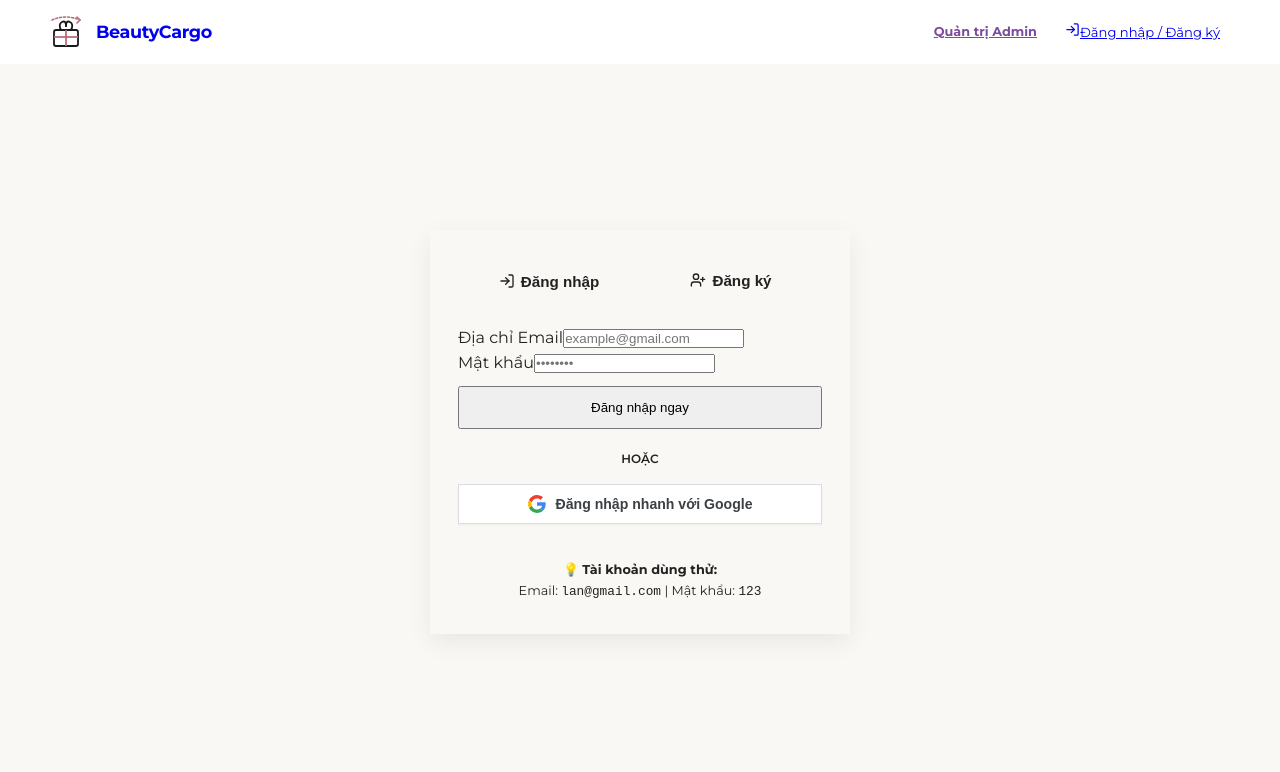
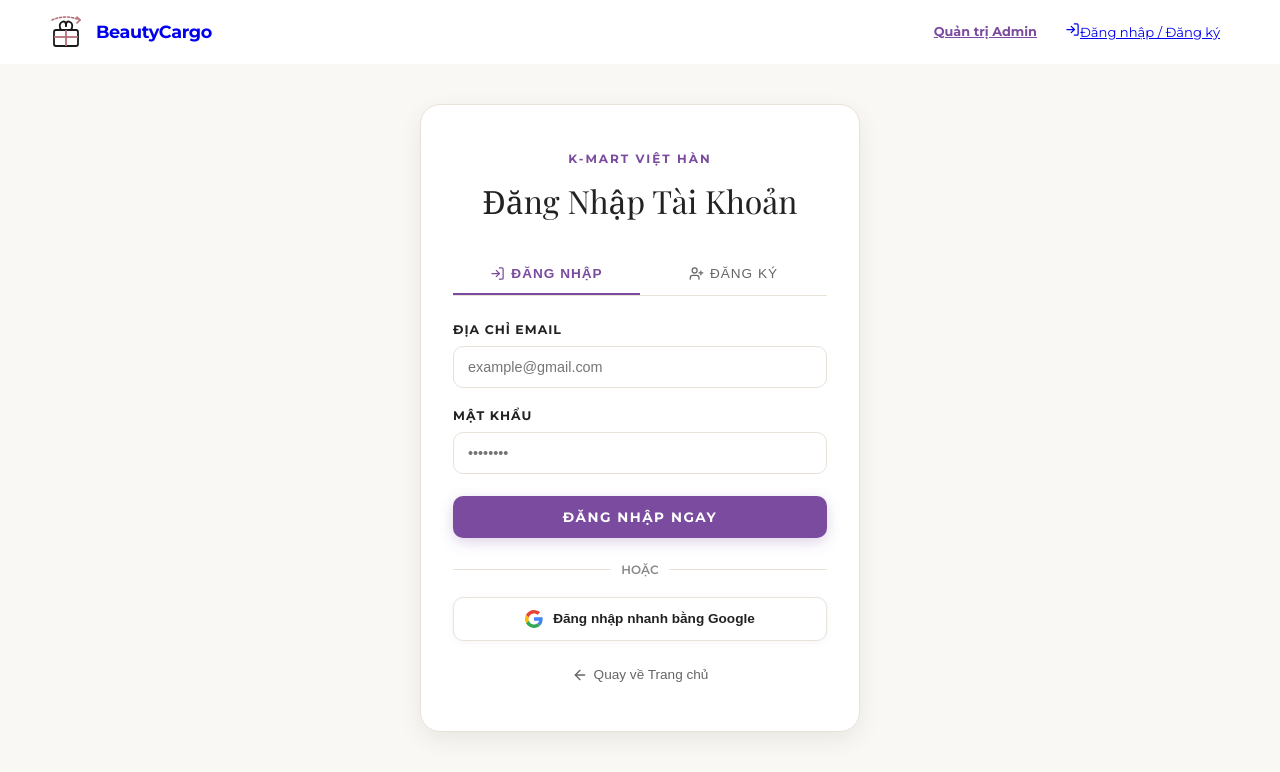
Before and after one commit to vutan2k/oderho, a React (Vite) app: page /login in a window 1280 px wide. Shown: the top 772 px of the page. Built offline with nearby package versions, Linux system fonts and the light colour scheme; a web font is replaced by a local one.

Commit message:
Đưa ĐĂNG NHẬP hòa nhập tự nhiên vào chuỗi Menu Header và đồng bộ phông chữ Montserrat/Playfair

```diff
--- a/src/pages/KROrderHomePage.jsx
+++ b/src/pages/KROrderHomePage.jsx
@@ -86,97 +86,27 @@ export default function KROrderHomePage() {
                 <li><a href="#health">THỰC PHẨM CHỨC NĂNG</a></li>
                 <li><a href="#pharmacy">HIỆU THUỐC HÀN</a></li>
                 <li><a href="#payment">THANH TOÁN QR</a></li>
+                {currentUser ? (
+                  <>
+                    <li><Link to="/orders" style={{ color: 'var(--purple-primary)', fontWeight: 700 }}>ĐƠN CỦA TÔI</Link></li>
+                    <li><button onClick={() => logoutUser()} style={{ background: 'none', border: 'none', font: 'inherit', cursor: 'pointer', color: 'var(--text-muted)', fontSize: '0.82rem', fontWeight: 600, letterSpacing: '1px' }}>ĐĂNG XUẤT</button></li>
+                  </>
+                ) : (
+                  <li><Link to="/login">ĐĂNG NHẬP</Link></li>
+                )}
               </ul>
             </nav>
 
-            {/* Action Icons & User Auth Controls */}
-            <div className="nav-icons" style={{ display: 'flex', alignItems: 'center', gap: '12px' }}>
+            {/* Action Icons */}
+            <div className="nav-icons" style={{ display: 'flex', alignItems: 'center', gap: '16px' }}>
               <a href="#products" className="icon-btn" aria-label="Tìm kiếm" title="Tìm kiếm">
                 <Search size={18} />
               </a>
               <a href="#payment" className="icon-btn" aria-label="Thanh toán VietQR" title="Thanh toán VietQR">
                 <QrCode size={18} />
               </a>
-
-              {/* Phân biệt khi đã Đăng nhập và chưa Đăng nhập */}
-              {currentUser ? (
-                <div style={{ display: 'flex', alignItems: 'center', gap: '10px' }}>
-                  <Link
-                    to="/orders"
-                    style={{
-                      display: 'inline-flex',
-                      alignItems: 'center',
-                      gap: '6px',
-                      padding: '6px 14px',
-                      borderRadius: '20px',
-                      backgroundColor: 'rgba(122, 75, 158, 0.1)',
-                      color: 'var(--purple-primary)',
-                      fontSize: '0.82rem',
-                      fontWeight: 700,
-                      textDecoration: 'none'
-                    }}
-                  >
-                    <Package size={15} />
-                    <span>Đơn của tôi</span>
-                  </Link>
-
-                  <div style={{ display: 'flex', alignItems: 'center', gap: '6px', fontSize: '0.82rem', fontWeight: 600, color: 'var(--text-dark)' }}>
-                    {currentUser.photoURL ? (
-                      <img src={currentUser.photoURL} alt="" style={{ width: '26px', height: '26px', borderRadius: '50%' }} />
-                    ) : (
-                      <User size={16} color="var(--purple-primary)" />
-                    )}
-                    <span>{currentUser.name || currentUser.email.split('@')[0]}</span>
-                  </div>
-
-                  <button
-                    onClick={() => logoutUser()}
-                    style={{
-                      background: 'none',
-                      border: 'none',
-                      color: '#9CA3AF',
-                      fontSize: '0.8rem',
-                      cursor: 'pointer',
-                      padding: '4px'
-                    }}
-                    title="Đăng xuất"
-                  >
-                    <LogOut size={16} />
-                  </button>
-                </div>
-              ) : (
-                <div style={{ display: 'flex', alignItems: 'center', gap: '8px' }}>
-                  <Link
-                    to="/login"
-                    className="btn-gold"
-                    style={{
-                      padding: '8px 16px',
-                      fontSize: '0.82rem',
-                      borderRadius: '20px',
-                      display: 'inline-flex',
-                      alignItems: 'center',
-                      gap: '6px'
-                    }}
-                  >
-                    <LogIn size={15} />
-                    <span>Đăng nhập / Đăng ký</span>
-                  </Link>
-                </div>
-              )}
-
-              {/* Lối vào Admin */}
-              <Link
-                to="/admin/login"
-                style={{
-                  fontSize: '0.78rem',
-                  fontWeight: 700,
-                  color: '#9CA3AF',
-                  textDecoration: 'none',
-                  paddingLeft: '8px',
-                  borderLeft: '1px solid #E5E7EB'
-                }}
-              >
-                Admin
+              <Link to="/admin/login" className="icon-btn" aria-label="Admin" title="Cổng Admin" style={{ opacity: 0.5, fontSize: '0.75rem', fontWeight: 600 }}>
+                ADMIN
               </Link>
             </div>
           </div>
--- a/src/pages/LoginPage.jsx
+++ b/src/pages/LoginPage.jsx
@@ -1,7 +1,7 @@
 import React, { useState, useContext } from 'react';
 import { useNavigate } from 'react-router-dom';
 import { AppContext } from '../context/AppContext';
-import { LogIn, UserPlus, ShieldAlert } from 'lucide-react';
+import { LogIn, UserPlus, ShieldAlert, ArrowLeft } from 'lucide-react';
 
 export default function LoginPage() {
   const { loginUser, registerUser, loginWithGoogleAuth } = useContext(AppContext);
@@ -40,26 +40,36 @@ export default function LoginPage() {
 
   return (
     <div style={{
-      minHeight: 'calc(100vh - 64px)',
+      minHeight: 'calc(100vh - 120px)',
       display: 'flex',
       alignItems: 'center',
       justifyContent: 'center',
-      background: 'var(--bg-subtle)',
+      backgroundColor: 'var(--bg-ivory)',
       padding: '40px 20px',
     }}>
       <div style={{
         width: '100%',
-        maxWidth: '420px',
-        background: 'var(--bg)',
-        borderRadius: 'var(--radius-lg)',
-        border: '1px solid var(--border)',
+        maxWidth: '440px',
+        backgroundColor: '#FFFFFF',
+        borderRadius: '20px',
+        border: '1px solid var(--border-color)',
         boxShadow: 'var(--shadow-md)',
-        padding: '32px 28px',
+        padding: '40px 32px',
       }}>
+        {/* Title Header */}
+        <div style={{ textAlign: 'center', marginBottom: '28px' }}>
+          <span style={{ fontSize: '0.75rem', fontWeight: 700, letterSpacing: '2px', color: 'var(--purple-primary)', textTransform: 'uppercase' }}>
+            K-MART VIỆT HÀN
+          </span>
+          <h2 style={{ fontSize: '2rem', fontFamily: 'var(--font-serif)', color: 'var(--text-dark)', fontWeight: 400, marginTop: '4px' }}>
+            {isLoginTab ? 'Đăng Nhập Tài Khoản' : 'Đăng Ký Tài Khoản'}
+          </h2>
+        </div>
+
         {/* Tab switcher */}
         <div style={{
           display: 'flex',
-          borderBottom: '1px solid var(--border)',
+          borderBottom: '1px solid var(--border-color)',
           marginBottom: '24px',
         }}>
           <button
@@ -67,13 +77,15 @@ export default function LoginPage() {
             onClick={() => { setIsLoginTab(true); setError(''); }}
             style={{
               flex: 1,
-              padding: '10px',
+              padding: '12px',
               background: 'none',
               border: 'none',
-              borderBottom: isLoginTab ? '2px solid var(--accent)' : '2px solid transparent',
-              color: isLoginTab ? 'var(--accent)' : 'var(--text-secondary)',
-              fontWeight: 700,
-              fontSize: '0.95rem',
+              borderBottom: isLoginTab ? '2px solid var(--purple-primary)' : '2px solid transparent',
+              color: isLoginTab ? 'var(--purple-primary)' : 'var(--text-muted)',
+              fontWeight: isLoginTab ? 700 : 500,
+              fontSize: '0.85rem',
+              letterSpacing: '1px',
+              textTransform: 'uppercase',
               cursor: 'pointer',
               display: 'flex',
               alignItems: 'center',
@@ -81,20 +93,22 @@ export default function LoginPage() {
               gap: '6px',
             }}
           >
-            <LogIn size={16} /> Đăng nhập
+            <LogIn size={15} /> Đăng nhập
           </button>
           <button
             type="button"
             onClick={() => { setIsLoginTab(false); setError(''); }}
             style={{
               flex: 1,
-              padding: '10px',
+              padding: '12px',
               background: 'none',
               border: 'none',
-              borderBottom: !isLoginTab ? '2px solid var(--accent)' : '2px solid transparent',
-              color: !isLoginTab ? 'var(--accent)' : 'var(--text-secondary)',
-              fontWeight: 700,
-              fontSize: '0.95rem',
+              borderBottom: !isLoginTab ? '2px solid var(--purple-primary)' : '2px solid transparent',
+              color: !isLoginTab ? 'var(--purple-primary)' : 'var(--text-muted)',
+              fontWeight: !isLoginTab ? 700 : 500,
+              fontSize: '0.85rem',
+              letterSpacing: '1px',
+              textTransform: 'uppercase',
               cursor: 'pointer',
               display: 'flex',
               alignItems: 'center',
@@ -102,19 +116,19 @@ export default function LoginPage() {
               gap: '6px',
             }}
           >
-            <UserPlus size={16} /> Đăng ký
+            <UserPlus size={15} /> Đăng ký
           </button>
         </div>
 
         {error && (
           <div style={{
-            background: '#fff0f0',
-            border: '1px solid #ffcdd2',
-            color: '#c62828',
-            borderRadius: 'var(--radius-sm)',
-            padding: '10px 14px',
+            backgroundColor: '#FEF2F2',
+            border: '1px solid #FCA5A5',
+            color: '#991B1B',
+            borderRadius: '10px',
+            padding: '12px 14px',
             fontSize: '0.85rem',
-            marginBottom: '16px',
+            marginBottom: '20px',
             display: 'flex',
             alignItems: 'center',
             gap: '8px',
@@ -126,60 +140,87 @@ export default function LoginPage() {
 
         <form onSubmit={handleSubmit}>
           {!isLoginTab && (
-            <div className="form-group">
-              <label className="form-label">Họ và tên</label>
+            <div style={{ marginBottom: '18px' }}>
+              <label style={{ display: 'block', fontSize: '0.78rem', fontWeight: 700, letterSpacing: '1px', textTransform: 'uppercase', color: 'var(--text-dark)', marginBottom: '6px' }}>
+                Họ và tên
+              </label>
               <input
                 type="text"
-                className="input"
                 placeholder="Nguyễn Văn A"
                 value={name}
                 onChange={(e) => setName(e.target.value)}
                 required
+                style={{
+                  width: '100%',
+                  padding: '12px 14px',
+                  borderRadius: '10px',
+                  border: '1px solid var(--border-color)',
+                  fontSize: '0.9rem',
+                  outline: 'none'
+                }}
               />
             </div>
           )}
 
-          <div className="form-group">
-            <label className="form-label">Địa chỉ Email</label>
+          <div style={{ marginBottom: '18px' }}>
+            <label style={{ display: 'block', fontSize: '0.78rem', fontWeight: 700, letterSpacing: '1px', textTransform: 'uppercase', color: 'var(--text-dark)', marginBottom: '6px' }}>
+              Địa chỉ Email
+            </label>
             <input
               type="email"
-              className="input"
               placeholder="example@gmail.com"
               value={email}
               onChange={(e) => setEmail(e.target.value)}
               required
+              style={{
+                width: '100%',
+                padding: '12px 14px',
+                borderRadius: '10px',
+                border: '1px solid var(--border-color)',
+                fontSize: '0.9rem',
+                outline: 'none'
+              }}
             />
           </div>
 
-          <div className="form-group">
-            <label className="form-label">Mật khẩu</label>
+          <div style={{ marginBottom: '22px' }}>
+            <label style={{ display: 'block', fontSize: '0.78rem', fontWeight: 700, letterSpacing: '1px', textTransform: 'uppercase', color: 'var(--text-dark)', marginBottom: '6px' }}>
+              Mật khẩu
+            </label>
             <input
               type="password"
-              className="input"
               placeholder="••••••••"
               value={password}
               onChange={(e) => setPassword(e.target.value)}
               required
+              style={{
+                width: '100%',
+                padding: '12px 14px',
+                borderRadius: '10px',
+                border: '1px solid var(--border-color)',
+                fontSize: '0.9rem',
+                outline: 'none'
+              }}
             />
           </div>
 
           <button
             type="submit"
-            className="btn-primary"
-            style={{ width: '100%', padding: '12px', marginTop: '10px' }}
+            className="btn-gold"
+            style={{ width: '100%', padding: '13px 0', justifyContent: 'center', fontSize: '0.85rem', borderRadius: '10px' }}
           >
-            {isLoginTab ? 'Đăng nhập ngay' : 'Tạo tài khoản mới'}
+            {isLoginTab ? 'ĐĂNG NHẬP NGAY' : 'TẠO TÀI KHOẢN MỚI'}
           </button>
 
           <div style={{
             display: 'flex',
             alignItems: 'center',
             gap: '10px',
-            margin: '20px 0 16px 0'
+            margin: '22px 0 18px 0'
           }}>
-            <div style={{ flex: 1, height: '1px', background: 'var(--border)' }}></div>
-            <span style={{ fontSize: '0.75rem', color: 'var(--text-secondary)', fontWeight: 600 }}>HOẶC</span>
-            <div style={{ flex: 1, height: '1px', background: 'var(--border)' }}></div>
+            <div style={{ flex: 1, height: '1px', background: 'var(--border-color)' }}></div>
+            <span style={{ fontSize: '0.75rem', color: 'var(--text-light)', fontWeight: 600 }}>HOẶC</span>
+            <div style={{ flex: 1, height: '1px', background: 'var(--border-color)' }}></div>
           </div>
 
           <button
@@ -192,19 +233,20 @@ export default function LoginPage() {
             }}
             style={{
               width: '100%',
-              padding: '10px',
-              borderRadius: 'var(--radius-sm)',
-              border: '1px solid #dadce0',
-              backgroundColor: '#fff',
-              color: '#3c4043',
-              fontSize: '0.88rem',
+              padding: '12px',
+              borderRadius: '10px',
+              border: '1px solid var(--border-color)',
+              backgroundColor: '#FFF',
+              color: 'var(--text-dark)',
+              fontSize: '0.85rem',
               fontWeight: 600,
               cursor: 'pointer',
               display: 'flex',
               alignItems: 'center',
               justifyContent: 'center',
               gap: '10px',
-              boxShadow: '0 1px 2px rgba(0,0,0,0.05)'
+              boxShadow: 'var(--shadow-sm)',
+              transition: 'all 0.2s ease'
             }}
           >
             <svg width="18" height="18" viewBox="0 0 18 18">
@@ -213,21 +255,29 @@ export default function LoginPage() {
               <path fill="#FBBC05" d="M3.87 10.8c-.19-.53-.3-1.1-.3-1.8s.11-1.27.3-1.8L.97 4.96C.35 6.18 0 7.55 0 9s.35 2.82.97 4.04l2.9-2.24z"/>
               <path fill="#EA4335" d="M9 3.58c1.32 0 2.5.45 3.44 1.35l2.58-2.58C13.46.89 11.43 0 9 0 5.48 0 2.45 2.02.97 4.96l2.9 2.24C4.59 5.05 6.62 3.58 9 3.58z"/>
             </svg>
-            <span>Đăng nhập nhanh với Google</span>
+            <span>Đăng nhập nhanh bằng Google</span>
           </button>
         </form>
 
-        <div style={{
-          marginTop: '20px',
-          paddingTop: '16px',
-          borderTop: '1px solid var(--border)',
-          fontSize: '0.8rem',
-          color: 'var(--text-secondary)',
-          textAlign: 'center',
-        }}>
-          💡 <strong>Tài khoản dùng thử:</strong><br />
-          Email: <code>lan@gmail.com</code> | Mật khẩu: <code>123</code>
+        <div style={{ marginTop: '24px', textAlign: 'center' }}>
+          <button
+            onClick={() => navigate('/')}
+            style={{
+              background: 'none',
+              border: 'none',
+              color: 'var(--text-muted)',
+              fontSize: '0.85rem',
+              fontWeight: 500,
+              cursor: 'pointer',
+              display: 'inline-flex',
+              alignItems: 'center',
+              gap: '6px'
+            }}
+          >
+            <ArrowLeft size={16} /> Quay về Trang chủ
+          </button>
         </div>
+
       </div>
     </div>
   );
```
